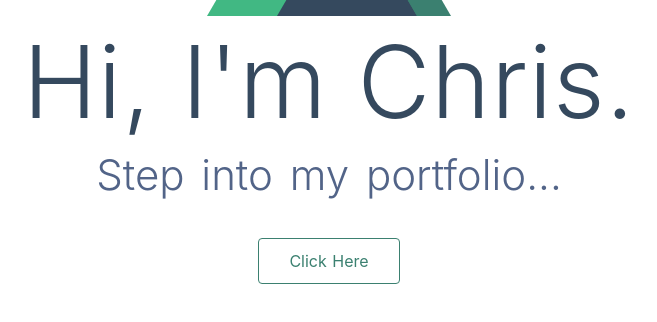
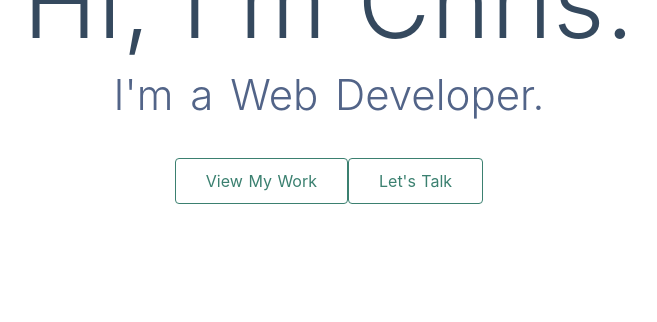
Before and after one commit to lambstopher/portfolio, a Nuxt app: page / in a window 1280 px wide. Shown: the part 340-662 px from the top of the page, without its empty margins (311-968 px from the left). Built offline with nearby package versions, Linux system fonts and the light colour scheme.

Commit message:
contact us/global updates

```diff
--- a/assets/css/main.css
+++ b/assets/css/main.css
@@ -1,6 +1,6 @@
 .container {
     margin: 0 auto;
-    min-height: 100vh;
+    min-height: 80vh;
     display: flex;
     justify-content: center;
     align-items: center;
--- a/layouts/default.vue
+++ b/layouts/default.vue
@@ -1,8 +1,19 @@
 <template>
   <div>
+    <Nav />
     <nuxt />
   </div>
 </template>
+
+<script>
+import Nav from './partials/nav';
+
+export default {
+  components: {
+    Nav
+  }
+}
+</script>
 
 <style>
 html {
--- a/nuxt.config.js
+++ b/nuxt.config.js
@@ -19,12 +19,7 @@ module.exports = {
   ** Customize the progress-bar color
   */
   loading: { color: '#fff' },
-  /*
-  ** Global CSS
-  */
-  css: [
-    '@/assets/css/main.css',
-  ],
+
   /*
   ** Plugins to load before mounting the App
   */
@@ -43,6 +38,12 @@ module.exports = {
     'bootstrap-vue/nuxt',
   ],
   /*
+  ** Global CSS
+  */
+ css: [
+  '@/assets/css/main.css',
+  ],
+  /*
   ** Build configuration
   */
   build: {
--- a/pages/contact.vue
+++ b/pages/contact.vue
@@ -0,0 +1,41 @@
+<template>
+  <div class="container">
+    <div>
+      <h1 class="title">
+        Let's Talk.
+      </h1>
+      <h2 class="subtitle">
+        Fill out the form and I'll get back to you.
+      </h2>
+      <form name="contact" method="POST" data-netlify="true">
+            <div class="contact-input"><input type="text" name="name" placeholder="Your Name" /></div>
+            <div class="contact-input"><input type="email" name="email" placeholder="Your Email" /></div>
+            <div class="contact-input"><textarea name="message" placeholder="What do you want to talk about?"></textarea></div>
+            <div class="contact-input"><button type="submit" class="button--green">Send</button></div>
+      </form>
+    </div>
+  </div>
+</template>
+
+<script>
+import Logo from '~/components/Logo.vue'
+
+export default {
+  components: {
+    Logo
+  }
+}
+</script>
+
+<style>
+    .contact-input input, textarea {
+        width: 100%;
+        margin: 5px;
+        padding: 15px;
+        border-radius: 15px;
+        border: 1px solid #8a8a8a;
+    }
+    .contact-input input:focus, textarea:focus {
+        border: 1px solid #41b883;
+    }
+</style>
--- a/pages/index.vue
+++ b/pages/index.vue
@@ -6,10 +6,11 @@
         Hi, I'm Chris.
       </h1>
       <h2 class="subtitle">
-        Step into my portfolio...
+        I'm a Web Developer.
       </h2>
       <div class="links">
-        <nuxt-link to="resume" class="button--green">Click Here</nuxt-link>
+        <nuxt-link to="portfolio" class="button--green">View My Work</nuxt-link>
+        <nuxt-link to="contact" class="button--green">Let's Talk</nuxt-link>
       </div>
     </div>
   </div>
```
